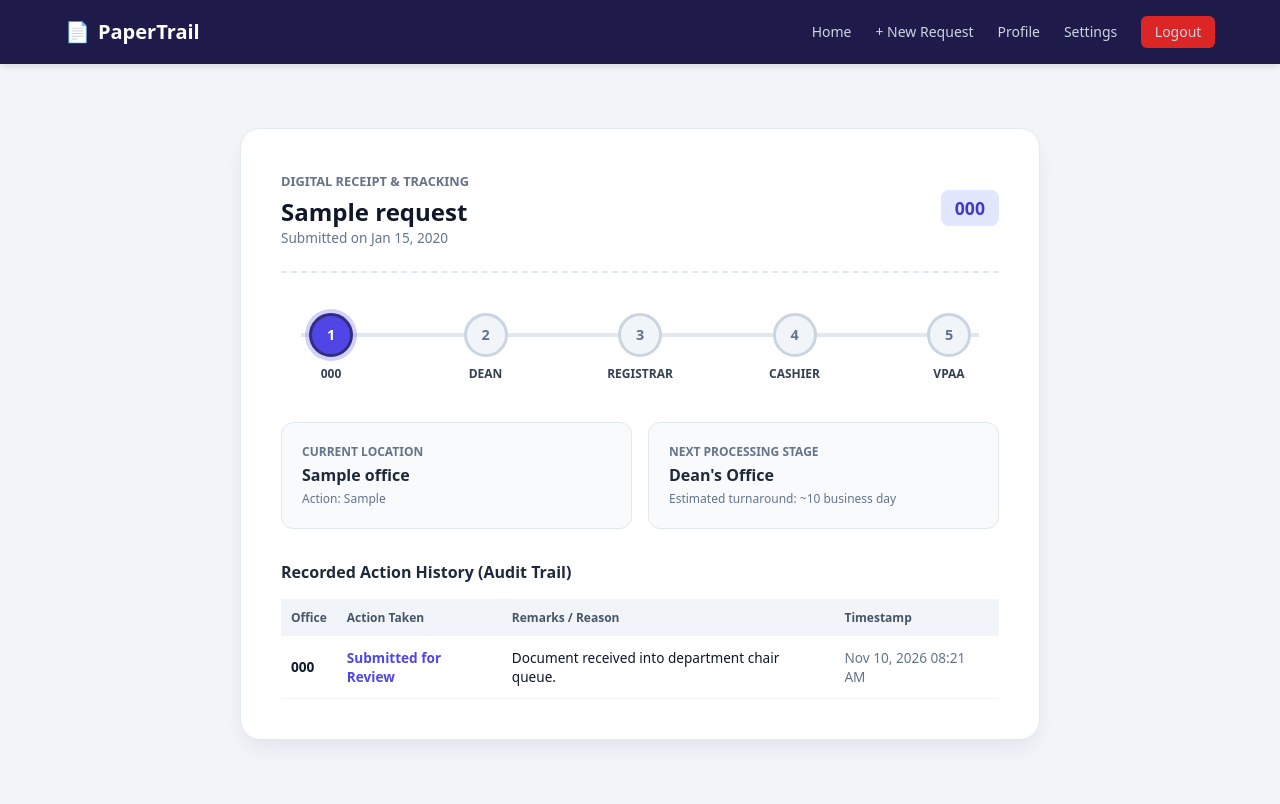
After one commit to trealcoseba/PaperTrailApp, a Django app: page /documents/track/000/ in a window 1280 px wide. The commit adds this page. Run offline with Django 5.2, Linux system fonts and the light colour scheme; a user stored in the database is signed in; data comes from the database, SQL or seed files in the repository; tables that the repository leaves empty hold one stand-in row (values such as "Sample post").

Commit message:
feat: implement 5-stage visual progress tracker with audit timeline and next-step indicator

```diff
--- a/apps/documents/views.py
+++ b/apps/documents/views.py
@@ -6,29 +6,36 @@ from .models import DocumentRequest, DocumentStageLog
 from apps.workflows.models import WorkflowTemplate, WorkflowTemplateStep
 from apps.offices.models import Office
 
+def ensure_default_workflow_steps(template):
+    """Guarantees that a template always has all 5 required sequential stages."""
+    Office.objects.filter(code="DEAN_ENG").update(code="DEAN")
+
+    if template.steps.count() < 5:
+        # 1. Create or get standard campus offices
+        off_chair, _ = Office.objects.get_or_create(code="DEPT_CHAIR", defaults={"name": "Department Chair Office", "building_location": "CS Bldg Rm 201"})
+        off_dean, _ = Office.objects.get_or_create(code="DEAN", defaults={"name": "Dean's Office", "building_location": "NGE"})
+        off_reg, _ = Office.objects.get_or_create(code="REGISTRAR", defaults={"name": "University Registrar", "building_location": "RTL"})
+        off_cashier, _ = Office.objects.get_or_create(code="CASHIER", defaults={"name": "Accounting & Cashier", "building_location": "RTL"})
+        off_vpaa, _ = Office.objects.get_or_create(code="VPAA", defaults={"name": "Office of Academic Affairs", "building_location": "Admin Bldg Rm 401"})
+
+        # 2. Attach the 5 sequential steps to the template
+        WorkflowTemplateStep.objects.get_or_create(template=template, step_order=1, defaults={"office": off_chair, "required_action": "Initial Evaluation & Endorsement", "expected_duration_days": 1})
+        WorkflowTemplateStep.objects.get_or_create(template=template, step_order=2, defaults={"office": off_dean, "required_action": "Dean Review & Signature", "expected_duration_days": 1})
+        WorkflowTemplateStep.objects.get_or_create(template=template, step_order=3, defaults={"office": off_reg, "required_action": "Scholastic Record Verification", "expected_duration_days": 2})
+        WorkflowTemplateStep.objects.get_or_create(template=template, step_order=4, defaults={"office": off_cashier, "required_action": "Student Account Clearance", "expected_duration_days": 1})
+        WorkflowTemplateStep.objects.get_or_create(template=template, step_order=5, defaults={"office": off_vpaa, "required_action": "Final Approval & Document Release", "expected_duration_days": 1})
+
+
 @login_required
 def create_document_view(request):
-    # Ensure default workflow template and offices exist for demo testing
     template = WorkflowTemplate.objects.first()
     if not template:
-        # Seed default offices
-        off_chair, _ = Office.objects.get_or_create(code="DEPT_CHAIR", name="Department Chair Office", building_location="CS Building Rm 201")
-        off_dean, _ = Office.objects.get_or_create(code="DEAN_ENG", name="Dean of Engineering & Tech", building_location="Main Wing Rm 302")
-        off_reg, _ = Office.objects.get_or_create(code="REGISTRAR", name="University Registrar", building_location="Admin Bldg Rm 101")
-        off_vpaa, _ = Office.objects.get_or_create(code="VPAA", name="Office of Academic Affairs", building_location="Admin Bldg Rm 401")
-        off_cashier, _ = Office.objects.get_or_create(code="CASHIER", name="Student Accounting & Cashier", building_location="Finance Bldg Rm 105")
-
-        # Seed 5-stage default workflow
         template = WorkflowTemplate.objects.create(
             title="University Academic Clearance & Endorsement",
             description="5-stage sequential processing workflow across academic and administrative offices.",
             estimated_total_days=5
         )
-        WorkflowTemplateStep.objects.create(template=template, step_order=1, office=off_chair, required_action="Endorsement & Evaluation", expected_duration_days=1)
-        WorkflowTemplateStep.objects.create(template=template, step_order=2, office=off_dean, required_action="Dean Review & Signature", expected_duration_days=1)
-        WorkflowTemplateStep.objects.create(template=template, step_order=3, office=off_reg, required_action="Record Verification", expected_duration_days=1)
-        WorkflowTemplateStep.objects.create(template=template, step_order=4, office=off_cashier, required_action="Clearance Assessment", expected_duration_days=1)
-        WorkflowTemplateStep.objects.create(template=template, step_order=5, office=off_vpaa, required_action="Final Approval & Release", expected_duration_days=1)
+    ensure_default_workflow_steps(template)
 
     templates = WorkflowTemplate.objects.filter(is_active=True)
 
@@ -37,8 +44,8 @@ def create_document_view(request):
         title = request.POST.get("document_title")
         purpose = request.POST.get("purpose")
         selected_template = get_object_or_404(WorkflowTemplate, id=template_id)
+        ensure_default_workflow_steps(selected_template)
 
-        # Generate unique tracking number (e.g., PT-2026-7842)
         tracking_num = f"PT-2026-{random.randint(1000, 9999)}"
 
         doc = DocumentRequest.objects.create(
@@ -51,7 +58,6 @@ def create_document_view(request):
             status="Under Review"
         )
 
-        # Create initial Stage Log for Step 1
         first_step = selected_template.steps.first()
         if first_step:
             DocumentStageLog.objects.create(
@@ -60,7 +66,7 @@ def create_document_view(request):
                 office=first_step.office,
                 actor=None,
                 action_taken="Submitted for Review",
-                remarks="Document received into department queue.",
+                remarks="Document received into department chair queue.",
                 entered_at=timezone.now()
             )
 
@@ -72,9 +78,25 @@ def create_document_view(request):
 @login_required
 def tracker_view(request, tracking_number):
     document = get_object_or_404(DocumentRequest, tracking_number=tracking_number)
+
+    # Ensure steps exist for this document's template
+    ensure_default_workflow_steps(document.template)
+
     steps = document.template.steps.all().order_by("step_order")
+
+    # If no initial log exists, create Step 1 log automatically
+    if document.stage_logs.count() == 0 and steps.exists():
+        DocumentStageLog.objects.create(
+            document=document,
+            step_order=1,
+            office=steps.first().office,
+            actor=None,
+            action_taken="Submitted for Review",
+            remarks="Document received into department chair queue.",
+            entered_at=timezone.now()
+        )
+
     logs = document.stage_logs.all().order_by("-entered_at")
-
     current_step = steps.filter(step_order=document.current_step_order).first()
     next_step = steps.filter(step_order=document.current_step_order + 1).first()
 
--- a/templates/documents/create_request.html
+++ b/templates/documents/create_request.html
@@ -22,7 +22,7 @@
             <div class="brand"><span>📄</span> PaperTrail</div>
             <div class="nav-links">
                 <a href="{% url 'home:home' %}">Home</a>
-                <a href="{% url 'documents:create' %}" class="active">+ New Request</a>
+                <a href="{% url 'documents:create' %}" class="active">New Request</a>
                 <a href="{% url 'profile:profile' %}">Profile</a>
                 <a href="{% url 'user_settings:settings' %}">Settings</a>
                 <a href="{% url 'home:logout' %}" class="btn-logout">Logout</a>
--- /dev/null
+++ b/templates/documents/tracker.html
@@ -0,0 +1,117 @@
+{% load static %}
+<!DOCTYPE html>
+<html lang="en">
+<head>
+    <meta charset="UTF-8">
+    <meta name="viewport" content="width=device-width, initial-scale=1.0">
+    <title>PaperTrail - Live Tracker [{{ document.tracking_number }}]</title>
+    <link rel="stylesheet" href="{% static 'css/home/home.css' %}">
+    <style>
+        .tracker-card { background: white; max-width: 800px; width: 100%; padding: 2.5rem; border-radius: 20px; box-shadow: 0 10px 25px -5px rgba(0,0,0,0.08); border: 1px solid #e2e8f0; margin: 2rem auto; }
+        .receipt-header { display: flex; justify-content: space-between; align-items: center; border-bottom: 2px dashed #e2e8f0; padding-bottom: 1.5rem; margin-bottom: 2rem; }
+        .tracking-badge { background: #e0e7ff; color: #4338ca; font-weight: 800; font-size: 1.1rem; padding: 6px 14px; border-radius: 8px; }
+
+        /* 5-Stage Stepper Bar */
+        .stepper { display: flex; justify-content: space-between; position: relative; margin: 2.5rem 0; }
+        .stepper::before { content: ''; position: absolute; top: 20px; left: 20px; right: 20px; height: 4px; background: #e2e8f0; z-index: 1; }
+        .step-item { position: relative; z-index: 2; text-align: center; width: 100px; }
+        .step-circle { width: 44px; height: 44px; border-radius: 50%; background: #f1f5f9; border: 3px solid #cbd5e1; display: flex; align-items: center; justify-content: center; margin: 0 auto 8px auto; font-weight: 800; font-size: 0.9rem; color: #64748b; }
+        .step-item.active .step-circle { background: #4f46e5; border-color: #312e81; color: white; box-shadow: 0 0 0 4px rgba(79,70,229,0.25); }
+        .step-item.completed .step-circle { background: #10b981; border-color: #047857; color: white; }
+        .step-label { font-size: 0.75rem; font-weight: 700; color: #334155; }
+
+        /* Status Card */
+        .info-panel { display: grid; grid-template-columns: 1fr 1fr; gap: 1rem; margin-bottom: 2rem; }
+        .info-box { background: #f8fafc; border: 1px solid #e2e8f0; border-radius: 12px; padding: 1.25rem; }
+        .info-box h5 { font-size: 0.75rem; color: #64748b; text-transform: uppercase; margin-bottom: 4px; }
+        .info-box p { font-size: 1rem; font-weight: 700; color: #1e293b; }
+
+        /* Timeline Table */
+        .timeline-table { width: 100%; border-collapse: collapse; margin-top: 1rem; }
+        .timeline-table th { background: #f1f5f9; padding: 10px; font-size: 0.75rem; text-align: left; color: #475569; }
+        .timeline-table td { padding: 12px 10px; font-size: 0.85rem; border-bottom: 1px solid #f1f5f9; }
+    </style>
+</head>
+<body>
+    <nav class="navbar">
+        <div class="nav-container">
+            <div class="brand"><span>📄</span> PaperTrail</div>
+            <div class="nav-links">
+                <a href="{% url 'home:home' %}">Home</a>
+                <a href="{% url 'documents:create' %}">+ New Request</a>
+                <a href="{% url 'profile:profile' %}">Profile</a>
+                <a href="{% url 'user_settings:settings' %}">Settings</a>
+                <a href="{% url 'home:logout' %}" class="btn-logout">Logout</a>
+            </div>
+        </div>
+    </nav>
+
+    <main class="main-content">
+        <div class="tracker-card">
+
+            <div class="receipt-header">
+                <div>
+                    <span style="font-size: 0.8rem; color: #64748b; font-weight: 600;">DIGITAL RECEIPT & TRACKING</span>
+                    <h2 style="font-size: 1.5rem; font-weight: 800; color: #0f172a; margin-top: 4px;">{{ document.document_title }}</h2>
+                    <p style="font-size: 0.85rem; color: #64748b;">Submitted on {{ document.submitted_at|date:"M d, Y" }}</p>
+                </div>
+                <div>
+                    <span class="tracking-badge">{{ document.tracking_number }}</span>
+                </div>
+            </div>
+
+            <!-- Visual 5-Stage Stepper -->
+            <div class="stepper">
+                {% for s in steps %}
+                    <div class="step-item {% if s.step_order < document.current_step_order %}completed{% elif s.step_order == document.current_step_order %}active{% endif %}">
+                        <div class="step-circle">
+                            {% if s.step_order < document.current_step_order %}✓{% else %}{{ s.step_order }}{% endif %}
+                        </div>
+                        <div class="step-label">{{ s.office.code }}</div>
+                    </div>
+                {% endfor %}
+            </div>
+
+            <!-- Current Location & Next Step -->
+            <div class="info-panel">
+                <div class="info-box">
+                    <h5>Current Location</h5>
+                    <p>{{ current_step.office.name }}</p>
+                    <span style="font-size: 0.75rem; color: #64748b;">Action: {{ current_step.required_action }}</span>
+                </div>
+                <div class="info-box">
+                    <h5>Next Processing Stage</h5>
+                    <p>{% if next_step %}{{ next_step.office.name }}{% else %}Ready for Final Release 🎉{% endif %}</p>
+                    <span style="font-size: 0.75rem; color: #64748b;">Estimated turnaround: ~{{ current_step.expected_duration_days }} business day</span>
+                </div>
+            </div>
+
+            <!-- Stage History Timeline -->
+            <h3 style="font-size: 1rem; font-weight: 800; color: #1e293b; margin-top: 1.5rem;">Recorded Action History (Audit Trail)</h3>
+            <table class="timeline-table">
+                <thead>
+                    <tr>
+                        <th>Office</th>
+                        <th>Action Taken</th>
+                        <th>Remarks / Reason</th>
+                        <th>Timestamp</th>
+                    </tr>
+                </thead>
+                <tbody>
+                    {% for log in logs %}
+                        <tr>
+                            <td><strong>{{ log.office.code }}</strong></td>
+                            <td><span style="color: #4f46e5; font-weight: 600;">{{ log.action_taken }}</span></td>
+                            <td>{{ log.remarks|default:"In processing" }}</td>
+                            <td style="color: #64748b;">{{ log.entered_at|date:"M d, Y h:i A" }}</td>
+                        </tr>
+                    {% empty %}
+                        <tr><td colspan="4">No history recorded yet.</td></tr>
+                    {% endfor %}
+                </tbody>
+            </table>
+
+        </div>
+    </main>
+</body>
+</html>
--- a/templates/home/home.html
+++ b/templates/home/home.html
@@ -13,7 +13,7 @@
             <div class="brand"><span>📄</span> PaperTrail</div>
             <div class="nav-links">
                 <a href="{% url 'home:home' %}" class="active">Home</a>
-                <a href="{% url 'documents:create' %}">+ New Request</a>  <!-- ADD THIS LINE -->
+                <a href="{% url 'documents:create' %}">New Request</a>
                 <a href="{% url 'profile:profile' %}">Profile</a>
                 <a href="{% url 'user_settings:settings' %}">Settings</a>
                 <a href="{% url 'home:logout' %}" class="btn-logout">Logout</a>
--- a/templates/profile/profile.html
+++ b/templates/profile/profile.html
@@ -13,6 +13,7 @@
             <div class="brand"><span>📄</span> PaperTrail</div>
             <div class="nav-links">
                 <a href="{% url 'home:home' %}">Home</a>
+                <a href="{% url 'documents:create' %}">New Request</a>
                 <a href="{% url 'profile:profile' %}" class="active">Profile</a>
                 <a href="{% url 'user_settings:settings' %}">Settings</a>
                 <a href="{% url 'home:logout' %}" class="btn-logout">Logout</a>
--- a/templates/user_settings/settings.html
+++ b/templates/user_settings/settings.html
@@ -13,6 +13,7 @@
             <div class="brand"><span>📄</span> PaperTrail</div>
             <div class="nav-links">
                 <a href="{% url 'home:home' %}">Home</a>
+                <a href="{% url 'documents:create' %}">New Request</a>
                 <a href="{% url 'profile:profile' %}">Profile</a>
                 <a href="{% url 'user_settings:settings' %}" class="active">Settings</a>
                 <a href="{% url 'home:logout' %}" class="btn-logout">Logout</a>
```
